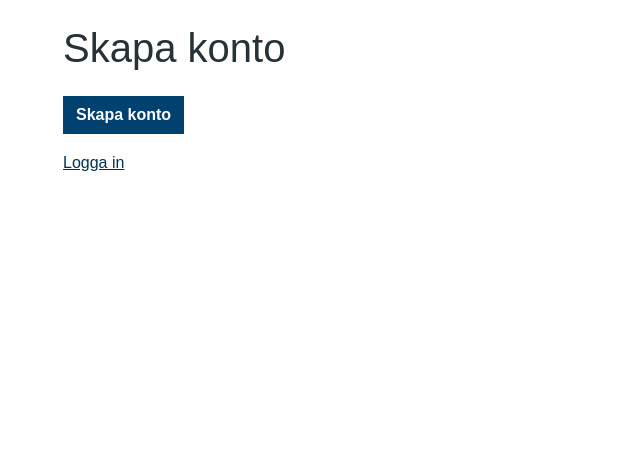
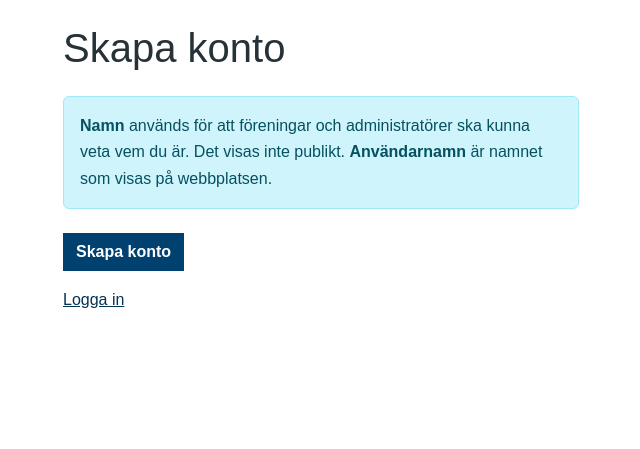
Before and after one commit to Perrow/sarf-breeder-award, a Django app: template users/templates/users/register.html in a window 1280 px wide. Shown: the part 91-540 px from the top of the page, without its empty margins (319-959 px from the left). Run offline with Django 5.2, Linux system fonts and the light colour scheme; the template is opened without the code that fills it: most values are stand-ins (such as "Sample title", 1, 10 or a date in 2020); grey boxes marked "Sample" are stand-in pictures; parts of the project's set-up code (start-up, migrations or seed data) failed here and were passed over.

Commit message:
USER-402 Explain name privacy during registration

```diff
--- a/users/templates/users/register.html
+++ b/users/templates/users/register.html
@@ -6,6 +6,10 @@
 <div class="row justify-content-center">
     <div class="col-12 col-md-8 col-lg-6 form-page">
         <h1>Skapa konto</h1>
+        <div class="alert alert-info">
+            <strong>Namn</strong> används för att föreningar och administratörer ska kunna veta vem du är.
+            Det visas inte publikt. <strong>Användarnamn</strong> är namnet som visas på webbplatsen.
+        </div>
         <form method="post" class="site-form">
             {% csrf_token %}
             {% include "includes/form_error_summary.html" %}
```
